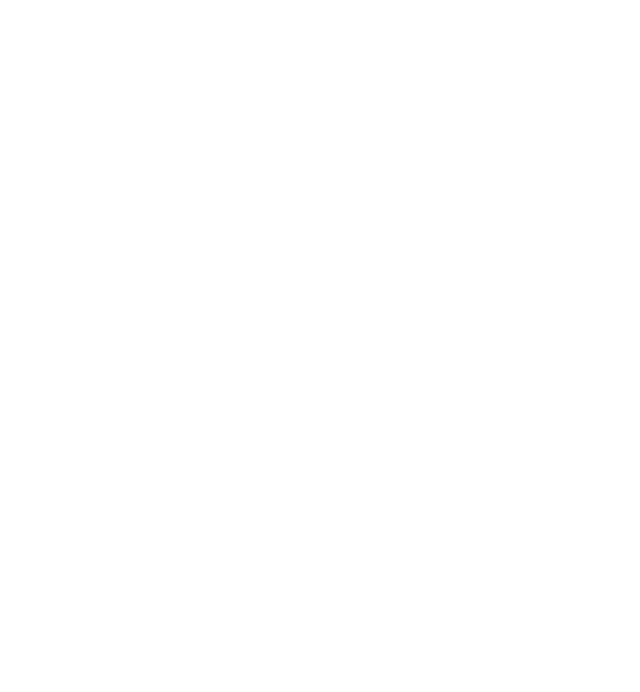
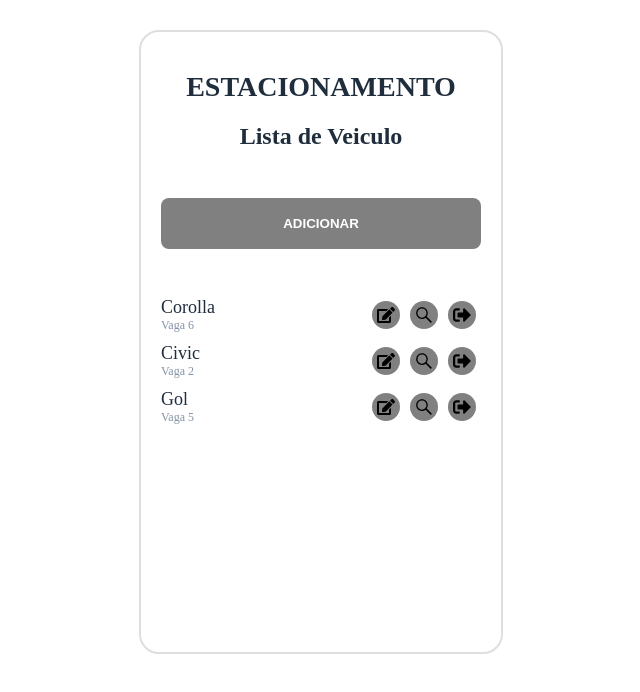
Before and after one commit to 461827/react-sistema-estacionamento, a React (Create React App) app: page / in a window 1280 px wide. Shown: the top 692 px of the page, without its empty margins (319-959 px from the left). Built offline with nearby package versions, Linux system fonts and the light colour scheme.

Commit message:
Melhorando o caminho da url

```diff
--- a/src/App.js
+++ b/src/App.js
@@ -5,14 +5,16 @@ import { BrowserRouter as Router, Route, Switch } from "react-router-dom";
 import PageForm from "./pages/Form";
 import PageList from "./pages/List";
 
+
 function App() {
   return (
     <Router>
         <Switch>
           <Route path="/form" exact component={PageForm} />
-          <Route path="/form/:space" exact component={PageForm} />
+          <Route path="/form/view/:space" exact component={PageForm} />
+          <Route path="/form/edit/:space" exact component={PageForm} />
 
-          <Route path="/list" component={PageList} />
+          <Route path="/" component={PageList} />
         </Switch>
     </Router>
   );
--- a/src/components/List/Item/index.jsx
+++ b/src/components/List/Item/index.jsx
@@ -17,9 +17,15 @@ export const Item = ({data}) => {
                 <ParkingSpace>Vaga {data.parkingSpace}</ParkingSpace>
             </ContentInfo>
             <ContentActions>
-                <ButtonIcon name={<FaEdit/>} onClick={() => {alert("edit")}}/>
-                <ButtonIcon name={<FaSistrix/>} onClick={() => {history.push('/form/' + data.parkingSpace)}}/>
-                <ButtonIcon name={<FaSignOutAlt/>} onClick={() => {alert("remover")}}/>
+                <ButtonIcon
+                    name={<FaEdit/>}
+                    onClick={() => {history.push('/form/edit/' + data.parkingSpace) }}/>
+                <ButtonIcon
+                    name={<FaSistrix/>}
+                    onClick={() => {history.push('/form/view/' + data.parkingSpace)}}/>
+                <ButtonIcon
+                    name={<FaSignOutAlt/>}
+                    onClick={() => {alert("remover")}}/>
             </ContentActions>
         </Container>
     )
--- a/src/pages/Form.jsx
+++ b/src/pages/Form.jsx
@@ -112,7 +112,7 @@ export default () => {
             {showModal && (
                 <ModalDialog
                     title="Muito Bom"
-                    onNext={() => {history.push('/list')}}
+                    onNext={() => {history.push('/')}}
                 />
             )}
         </Layout>
```
